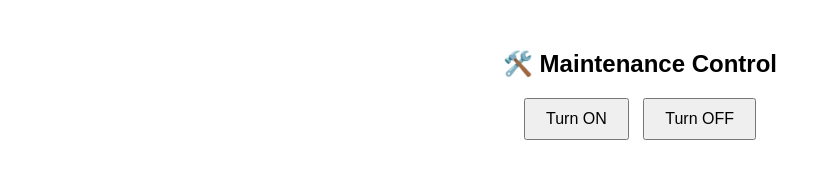
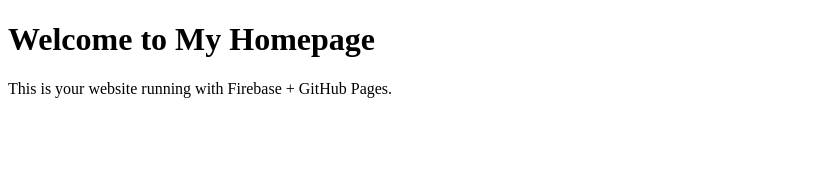
Before and after one commit to bobobo1343/Remote-control-website, a plain HTML site: page index.html in a window 1280 px wide. Shown: the whole page, without its empty margins (0-831 px from the left). Drawn offline with Linux system fonts and the light colour scheme; no server answers.

Commit message:
Update index.html

```diff
--- a/index.html
+++ b/index.html
@@ -1,10 +1,13 @@
 <!DOCTYPE html>
 <html>
 <head>
-  <title>Maintenance Control</title>
+  <title>My Homepage</title>
+  <!-- Load Firebase only once -->
   <script src="https://www.gstatic.com/firebasejs/8.10.1/firebase-app.js"></script>
   <script src="https://www.gstatic.com/firebasejs/8.10.1/firebase-database.js"></script>
   <script>
+    // Only initialize Firebase once
+    if (!window.firebaseInitialized) {
       var firebaseConfig = {
         apiKey: "AIzaSyDN3gVB85AyNEdkGIuGX7D293GxH9cWxOQ",
         authDomain: "august-6-f90e2.firebaseapp.com",
@@ -12,16 +15,19 @@
         projectId: "august-6-f90e2"
       };
       firebase.initializeApp(firebaseConfig);
+      window.firebaseInitialized = true;
+    }
 
-    function setMaintenance(state) {
-      firebase.database().ref("maintence").set(state);
-      alert("Maintenance mode is now: " + (state ? "ON" : "OFF"));
+    // Check maintenance mode and redirect if ON
+    firebase.database().ref("maintence").on("value", function(snapshot) {
+      if (snapshot.val() === true) {
+        window.location.href = "https://topfloorboss.odoo.com/maintence";
       }
+    });
   </script>
 </head>
-<body style="text-align:center; font-family:sans-serif; margin-top:50px;">
-  <h2>🛠️ Maintenance Control</h2>
-  <button onclick="setMaintenance(true)" style="padding:10px 20px; font-size:16px;">Turn ON</button>
-  <button onclick="setMaintenance(false)" style="padding:10px 20px; font-size:16px; margin-left:10px;">Turn OFF</button>
+<body>
+  <h1>Welcome to My Homepage</h1>
+  <p>This is your website running with Firebase + GitHub Pages.</p>
 </body>
 </html>
```
Lines whose indentation alone changed are shown as unchanged.
